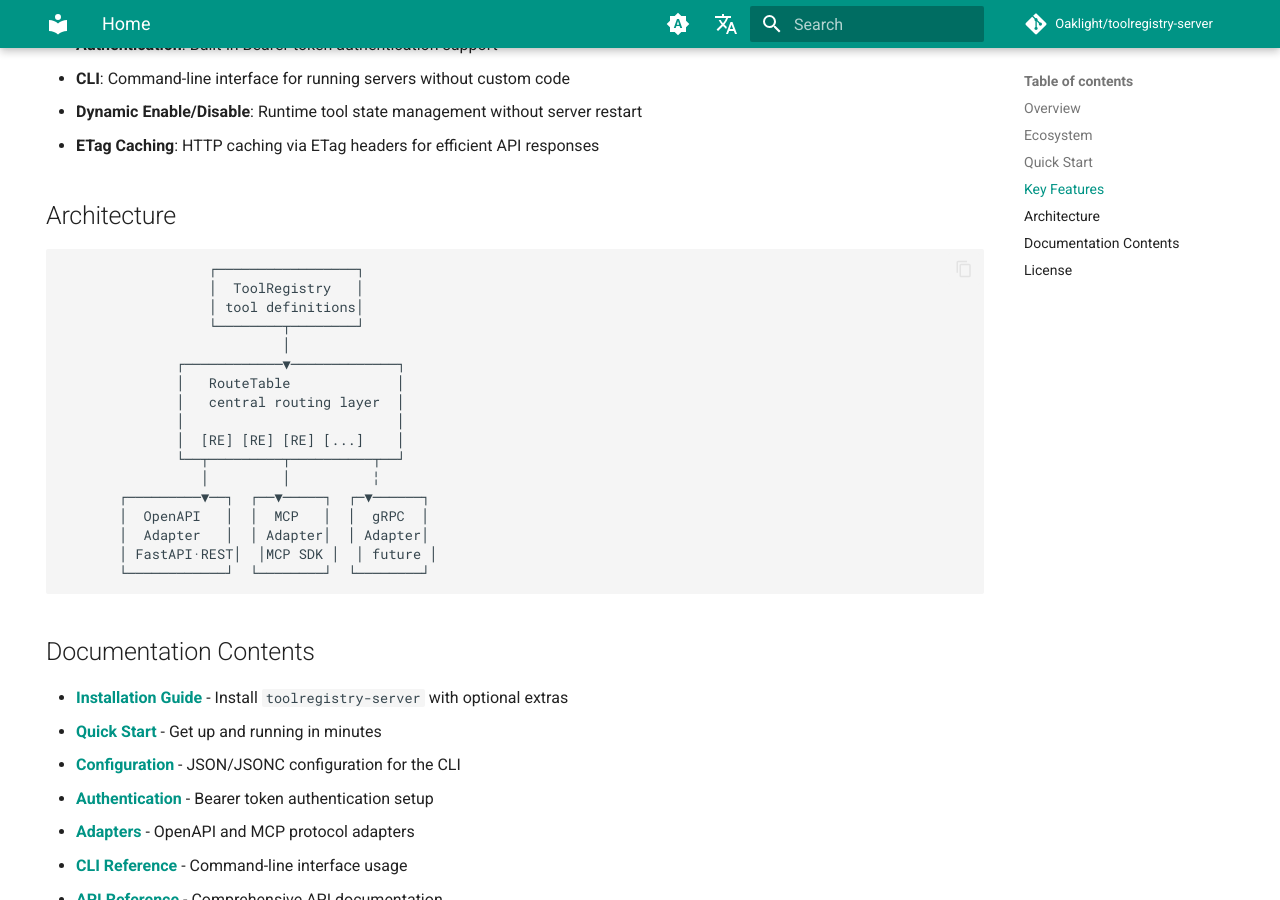
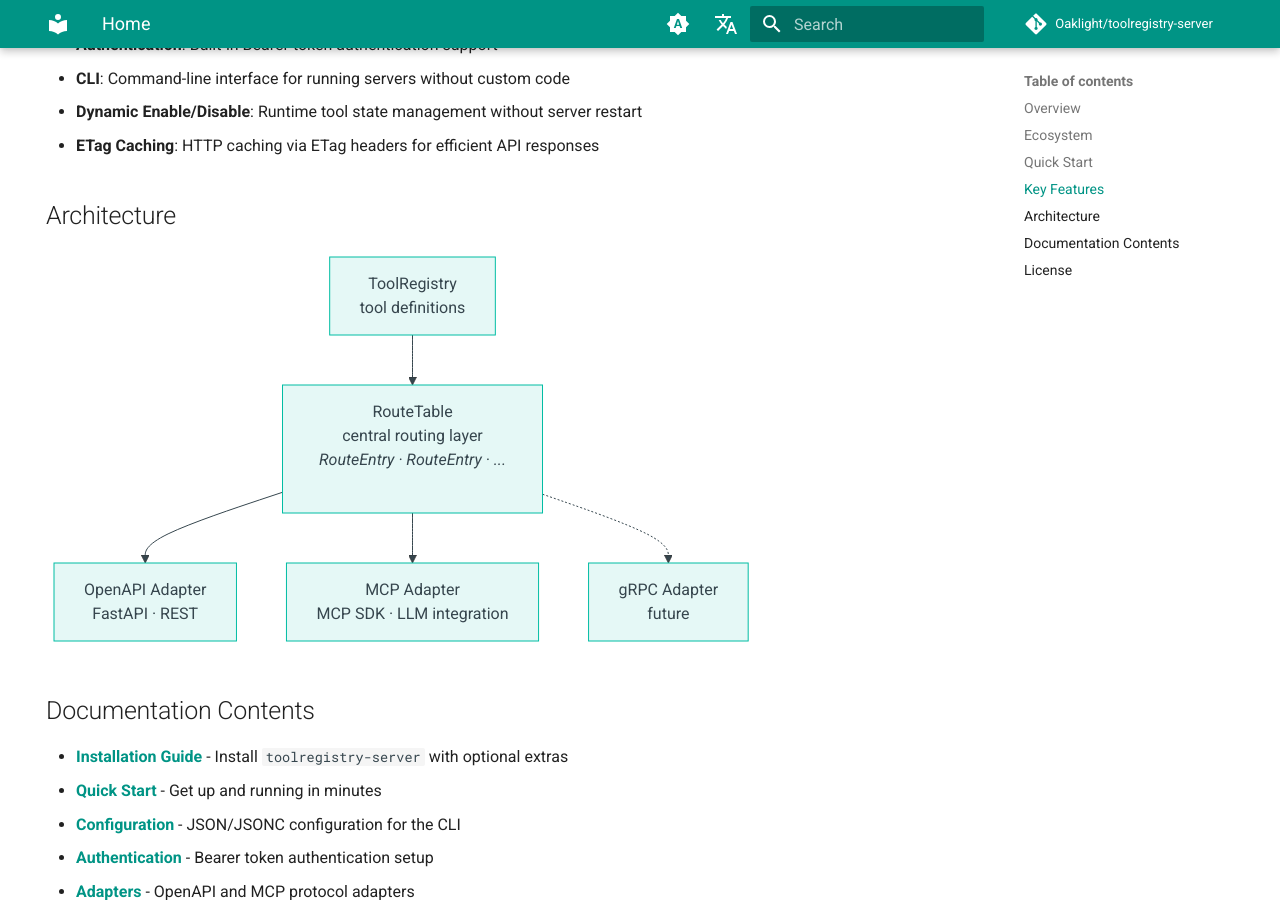
Before and after one commit to Oaklight/toolregistry-server, an MkDocs documentation site: the page built from docs/index.md, in a window 1280 px wide and 900 px high, scrolled down 1557 px. Built offline with MkDocs 1.6.1 and Material for MkDocs 9.7.7, drawn with Linux system fonts in a browser that asks for light colours; comment, search, counter and statistics services are not loaded; part of the change alters nothing that is shown.

Commit message:
docs: use simplified mermaid diagram for architecture section
Remove subgraph that caused vertical RouteEntry stacking. Use a flat
node layout with RouteEntries shown inline for a cleaner rendering.

````diff
--- a/docs/index.md
+++ b/docs/index.md
@@ -73,24 +73,18 @@ app = create_openapi_app(route_table)
 
 ## Architecture
 
-```
-                  ┌─────────────────┐
-                  │  ToolRegistry   │
-                  │ tool definitions│
-                  └────────┬────────┘
-                           │
-              ┌────────────▼─────────────┐
-              │   RouteTable             │
-              │   central routing layer  │
-              │                          │
-              │  [RE] [RE] [RE] [...]    │
-              └──┬─────────┬──────────┬──┘
-                 │         │          ╎
-       ┌─────────▼──┐  ┌──▼─────┐  ┌─▼──────┐
-       │  OpenAPI   │  │  MCP   │  │  gRPC  │
-       │  Adapter   │  │ Adapter│  │ Adapter│
-       │ FastAPI·REST│  │MCP SDK │  │ future │
-       └────────────┘  └────────┘  └────────┘
+```mermaid
+graph TD
+    TR[ToolRegistry<br/>tool definitions]
+    RT[RouteTable<br/>central routing layer<br/><i>RouteEntry · RouteEntry · ...</i>]
+    OA[OpenAPI Adapter<br/>FastAPI · REST]
+    MA[MCP Adapter<br/>MCP SDK · LLM integration]
+    GA[gRPC Adapter<br/>future]
+
+    TR --> RT
+    RT --> OA
+    RT --> MA
+    RT -.-> GA
 ```
 
 ## Documentation Contents
````
